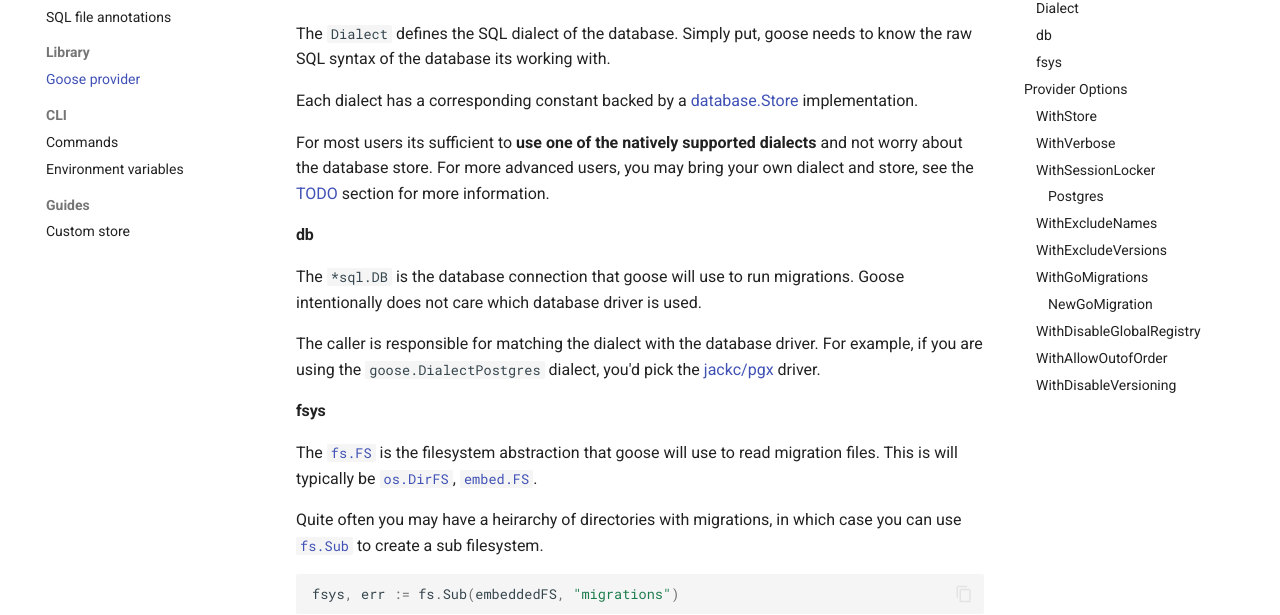
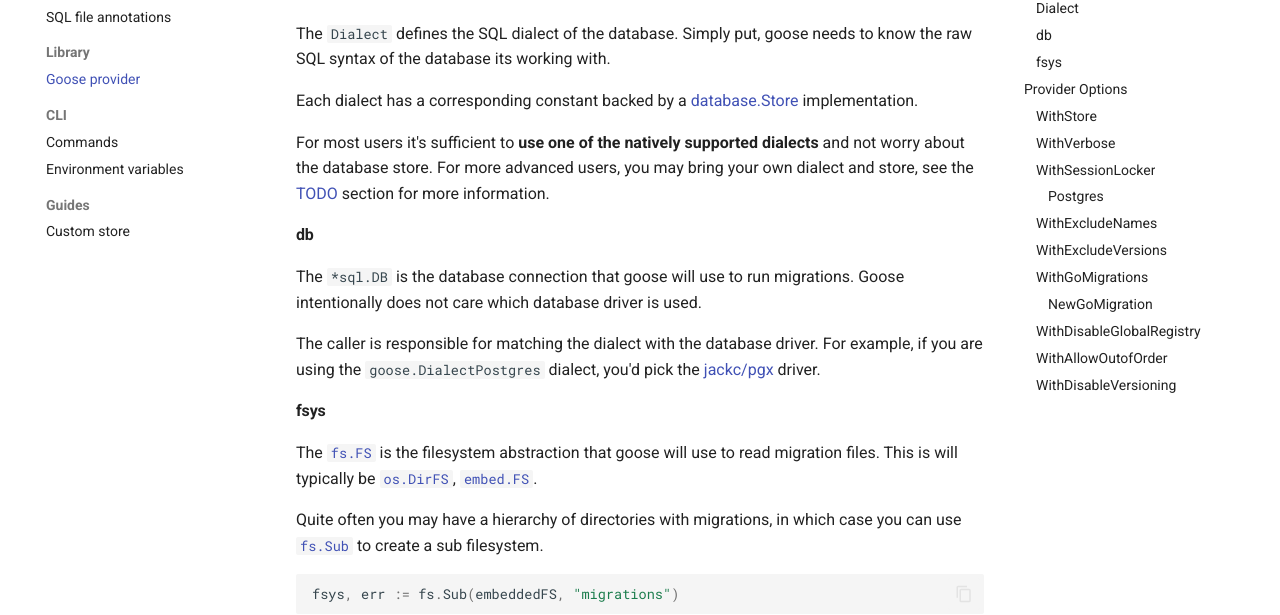
Before and after one commit to mfridman/goose-docs, an MkDocs documentation site: the page built from docs/documentation/provider.md, in a window 1280 px wide and 900 px high, scrolled down 521 px. Shown: the part 127-742 px from the top of the window. Built offline with MkDocs 1.6.1 and Material for MkDocs 9.7.7, drawn with Linux system fonts in a browser that asks for light colours; comment, search, counter and statistics services are not loaded.

Commit message:
Fix some typos

````diff
--- a/docs/documentation/provider.md
+++ b/docs/documentation/provider.md
@@ -28,7 +28,7 @@ Each dialect has a corresponding constant backed by a
 [database.Store](https://pkg.go.dev/github.com/pressly/goose/v3@v3.20.0/database#Store)
 implementation.
 
-For most users its sufficient to **use one of the natively supported dialects** and not worry about
+For most users it's sufficient to **use one of the natively supported dialects** and not worry about
 the database store. For more advanced users, you may bring your own dialect and store, see the
 [TODO]() section for more information.
 
@@ -47,7 +47,7 @@ The [`fs.FS`](https://pkg.go.dev/io/fs#FS) is the filesystem abstraction that go
 migration files. This is will typically be [`os.DirFS`](https://pkg.go.dev/os#DirFS),
 [`embed.FS`](https://pkg.go.dev/embed#FS).
 
-Quite often you may have a heirarchy of directories with migrations, in which case you can use
+Quite often you may have a hierarchy of directories with migrations, in which case you can use
 [`fs.Sub`](https://pkg.go.dev/fs#Sub) to create a sub filesystem.
 
 ```go
````
Also changed, not shown: README.md (+1 -1 lines).
